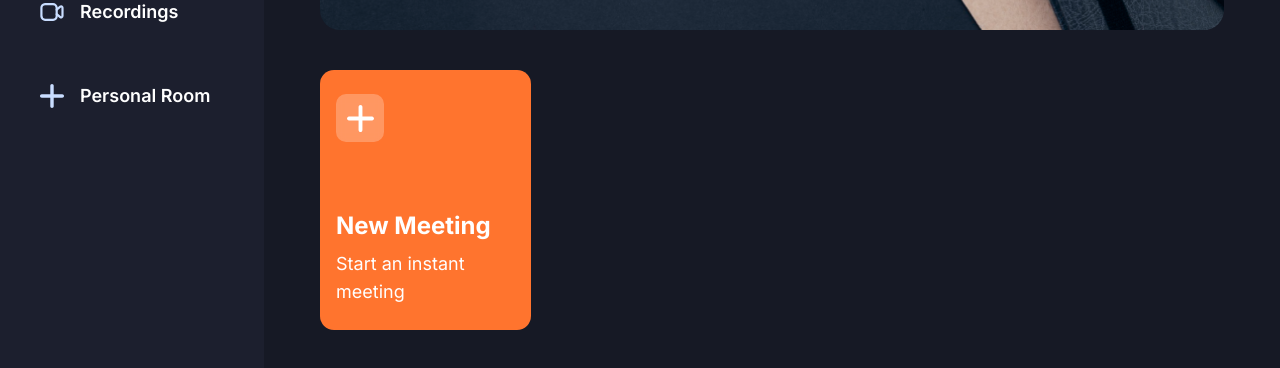
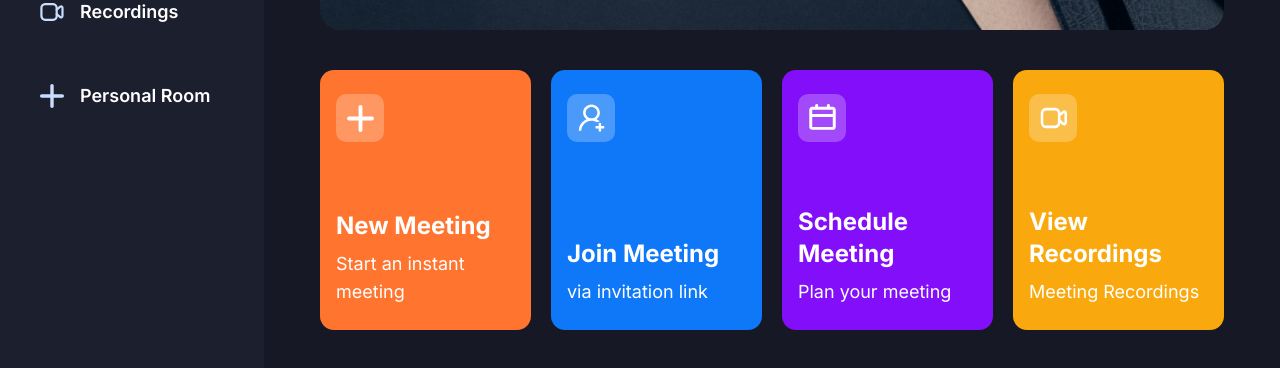
Before and after one commit to vinisadev/team-meet, a Next.js app: page / in a window 1280 px wide. Shown: the part 382-750 px from the top of the page. Built offline with nearby package versions, Linux system fonts and the light colour scheme; no server answers.

Commit message:
Update home card components

```diff
--- /dev/null
+++ b/src/components/HomeCard.tsx
@@ -0,0 +1,36 @@
+'use client'
+
+import Image from 'next/image'
+
+import { cn } from '@/lib/utils'
+
+interface HomeCardProps {
+  className?: string
+  img: string
+  title: string
+  description: string
+  handleClick?: () => void
+}
+
+const HomeCard = ({ className, img, title, description, handleClick }: HomeCardProps) => {
+  return (
+    <section
+      className={cn(
+        'px-4 py-6 flex flex-col justify-between w-full xl:max-w-[270px] min-h-[260px] rounded-[14px] cursor-pointer',
+        className
+      )}
+      onClick={handleClick}
+    >
+      <div className="flex-center glassmorphism size-12 rounded-[10px]">
+        <Image src={img} alt="meeting" width={27} height={27} />
+      </div>
+
+      <div className="flex flex-col gap-2">
+        <h1 className="text-2xl font-bold">{title}</h1>
+        <p className="text-lg font-normal">{description}</p>
+      </div>
+    </section>
+  )
+}
+
+export default HomeCard
--- a/src/components/MeetingTypeList.tsx
+++ b/src/components/MeetingTypeList.tsx
@@ -1,22 +1,45 @@
 'use client'
 import Image from 'next/image'
-import React from 'react'
+import React, { useState } from 'react'
+import HomeCard from './HomeCard'
+import { useRouter } from 'next/navigation'
 
 const MeetingTypeList = () => {
+  const [meetingState, setMeetingState] = useState<
+    'isScheduleMeeting' | 'isJoiningMeeting' | 'isInstantMeeting' | undefined
+  >()
+  const router = useRouter()
+
   return (
     <section className="grid grid-cols-1 gap-5 md:grid-cols-2 xl:grid-cols-4">
-      <div
-        className="bg-orange-1 px-4 py-6 flex flex-col justify-between w-full xl:max-w-[270px] min-h-[260px] rounded-[14px] cursor-pointer"
-        onClick={() => {}}
-      >
-        <div className="flex-center glassmorphism size-12 rounded-[10px]">
-          <Image src="/icons/add-meeting.svg" alt="meeting" width={27} height={27} />
-        </div>
-        <div className="flex flex-col gap-2">
-          <h1 className="text-2xl font-bold">New Meeting</h1>
-          <p className="text-lg font-normal">Start an instant meeting</p>
-        </div>
-      </div>
+      <HomeCard
+        img="/icons/add-meeting.svg"
+        title="New Meeting"
+        description="Start an instant meeting"
+        className="bg-orange-1"
+        handleClick={() => setMeetingState('isInstantMeeting')}
+      />
+      <HomeCard
+        img="/icons/join-meeting.svg"
+        title="Join Meeting"
+        description="via invitation link"
+        className="bg-blue-1"
+        handleClick={() => setMeetingState('isJoiningMeeting')}
+      />
+      <HomeCard
+        img="/icons/schedule.svg"
+        title="Schedule Meeting"
+        description="Plan your meeting"
+        className="bg-purple-1"
+        handleClick={() => setMeetingState('isScheduleMeeting')}
+      />
+      <HomeCard
+        img="/icons/recordings.svg"
+        title="View Recordings"
+        description="Meeting Recordings"
+        className="bg-yellow-1"
+        handleClick={() => router.push('/recordings')}
+      />
     </section>
   )
 }
```
